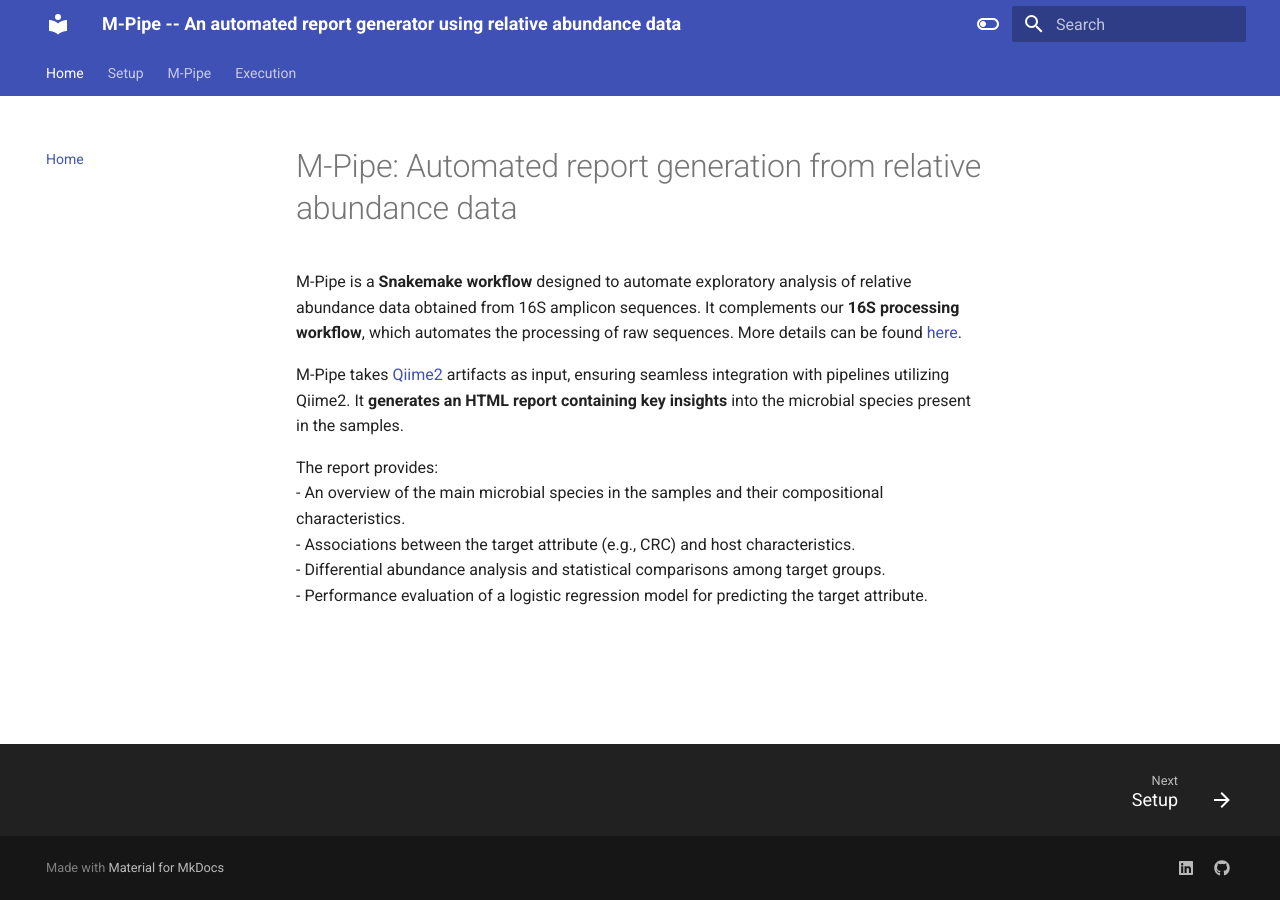
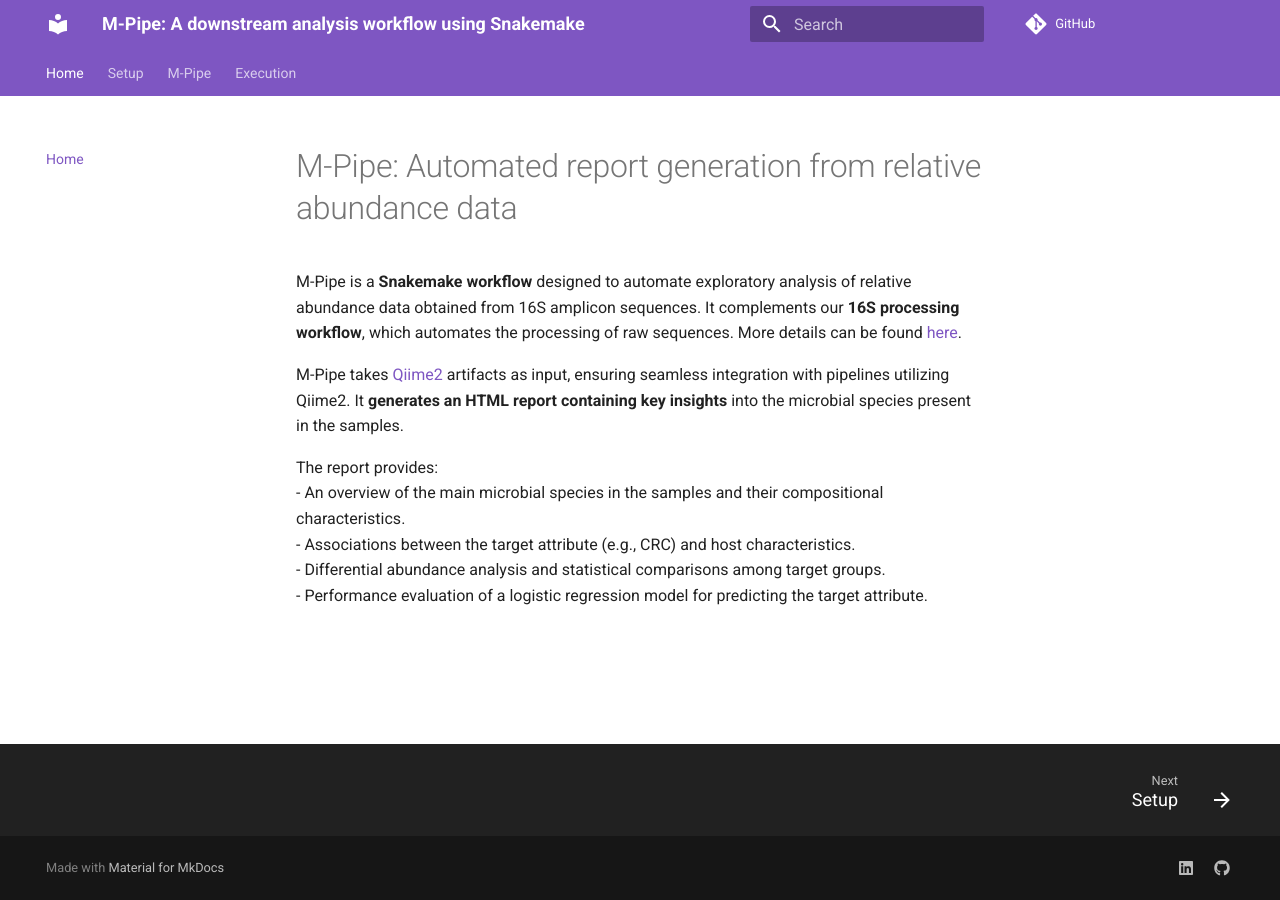
Before and after one commit to pankajchejara23/M-pipe, an MkDocs documentation site: the page built from docs/index.md, in a window 1280 px wide. Built offline with MkDocs 1.6.1 and Material for MkDocs 9.7.7, drawn with Linux system fonts in a browser that asks for light colours; comment, search, counter and statistics services are not loaded.

Commit message:
update plugins

```diff
--- a/mkdocs.yml
+++ b/mkdocs.yml
@@ -1,5 +1,5 @@
-site_name: M-Pipe -- An automated report generator using relative abundance data
-
+site_name: "M-Pipe: A downstream analysis workflow using Snakemake"
+repo_url: https://github.com/pankajchejara23/M-pipe
 theme:
   name: material
   features:
@@ -8,6 +8,7 @@
     - navigation.footer
   palette:
     # Palette toggle for automatic mode
+    - primary: deep purple
     - media: "(prefers-color-scheme: light)"
       scheme: default
       toggle:
@@ -43,16 +44,22 @@
 markdown_extensions:
   - admonition
   - pymdownx.details
-  - pymdownx.superfences
+  - pymdownx.superfences:
+        # make exceptions to highlighting of code:
+      custom_fences:
+        - name: mermaid
+          class: mermaid
+          format: !!python/name:mermaid2.fence_mermaid_custom
   - pymdownx.highlight:
       anchor_linenums: true
       line_spans: __span
       pygments_lang_class: true
   - pymdownx.inlinehilite
   - pymdownx.snippets
-  - pymdownx.superfences
+  - pymdownx.blocks.caption
 
 plugins:
     - search
     - mermaid2
     - social
+    - glightbox
```
